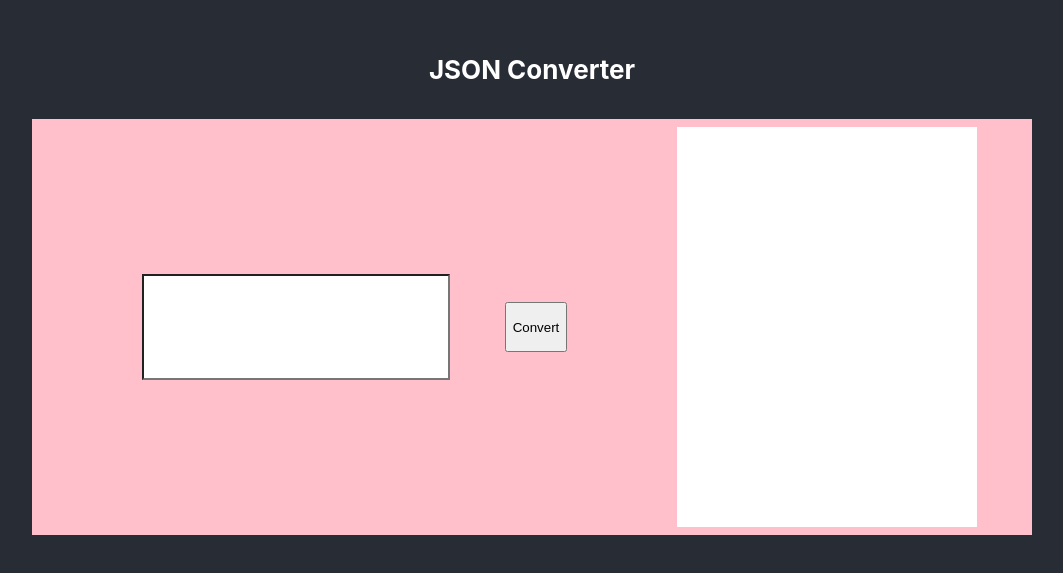
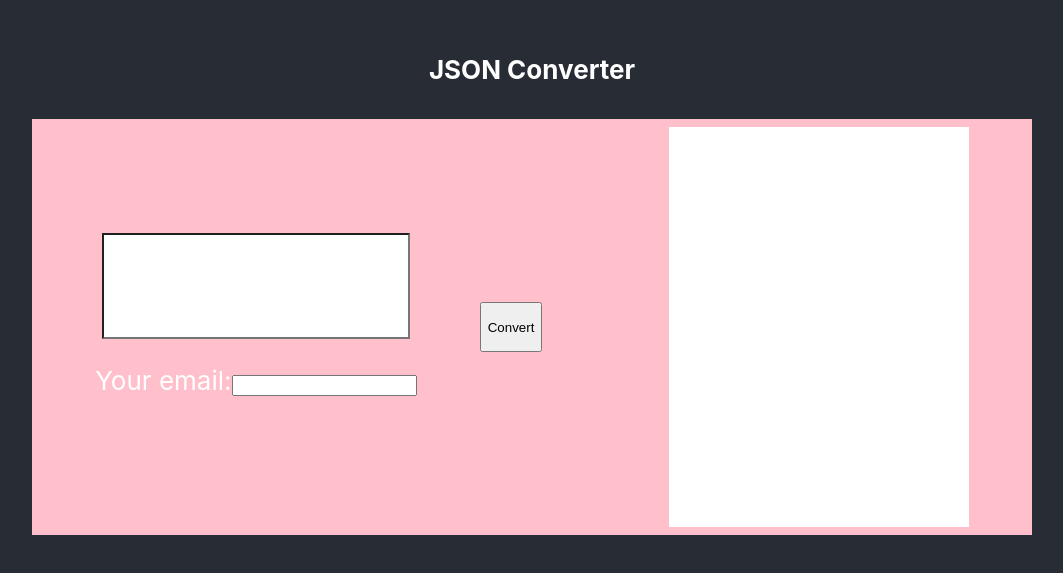
Before and after one commit to joecooper1/JSONandtheargonauts, a React (Create React App) app: page / in a window 1280 px wide. Shown: the part 123-696 px from the top of the page, without its empty margins (108-1171 px from the left). Built offline with nearby package versions, Linux system fonts and the light colour scheme.

Commit message:
replace emails

```diff
--- a/src/jsonconverter.js
+++ b/src/jsonconverter.js
@@ -2,10 +2,15 @@ import React, { useState } from "react";
 
 export default function JsonConverter() {
   const [inputValue, setInputValue] = useState("");
+  const [userEmailValue, setUserEmailValue] = useState("");
   const [outputValue, setOutputValue] = useState("");
 
   function changeInput(event) {
     setInputValue(event.target.value);
+  }
+
+  function changeEmailInput(event) {
+    setUserEmailValue(event.target.value);
   }
 
   function convertJson() {
@@ -27,13 +32,26 @@ export default function JsonConverter() {
       if (category === "UsageRatesData") {
         newObj.docusignDetails[category] = [];
       }
+      //If categoryis credentials
+      else if (category === "Credentials") {
+        newObj.docusignDetails[category] = {
+          Username: "webcrm.admin@udgroup.co.uk",
+          Password: "Utilities012",
+        };
+      }
       //Map keys and values
       else if (categoriesToChange.includes(category)) {
         const currentCategory = newObj.docusignDetails[category];
         console.log(category);
         const newCategory = [];
         for (let key in currentCategory) {
-          newCategory.push({ Key: key, Value: currentCategory[key] });
+          const newKey = key;
+          let newValue = currentCategory[key];
+          //Replace email addresses with user one
+          const email = RegExp('@', 'g')
+          if (email.test(newValue)) newValue = userEmailValue
+          //Push as Key and Value
+          newCategory.push({ Key: newKey, Value: newValue });
         }
         console.log(newCategory);
         newObj.docusignDetails[category] = newCategory;
@@ -61,8 +79,7 @@ export default function JsonConverter() {
           alignItems: "center",
         }}
       >
-        <br></br>
-
+        <div>
           <input
             type="text"
             onChange={changeInput}
@@ -74,9 +91,20 @@ export default function JsonConverter() {
               wordWrap: "break-word",
             }}
           ></input>
+          <p>
+            Your email:
+            <input
+              type="text"
+              onChange={changeEmailInput}
+              value={userEmailValue}
+            ></input>
+          </p>
+        </div>
+        <div>
           <button onClick={convertJson} style={{ height: "50px" }}>
             Convert
           </button>
+        </div>
         <br></br>
         <p
           style={{
```
Lines whose indentation alone changed are shown as unchanged.
